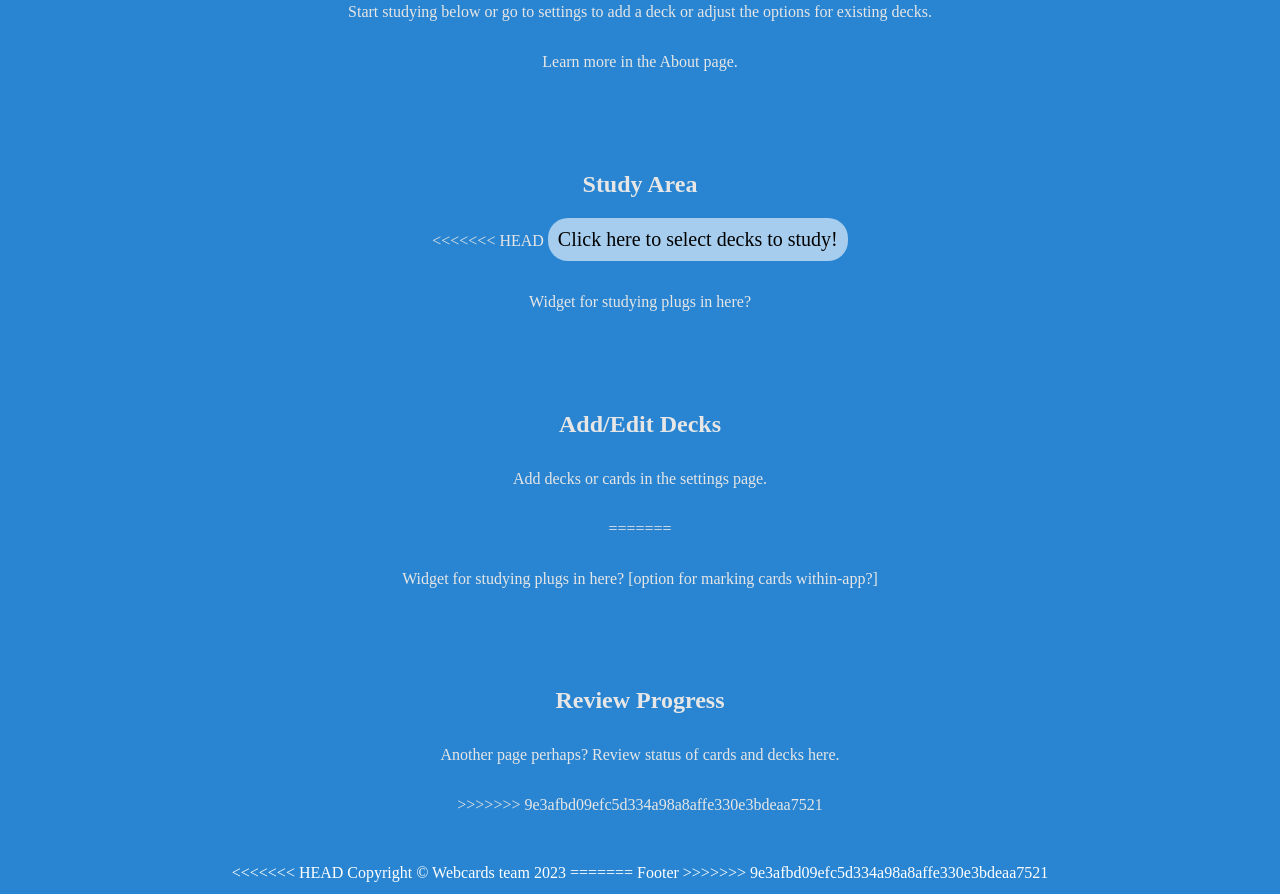
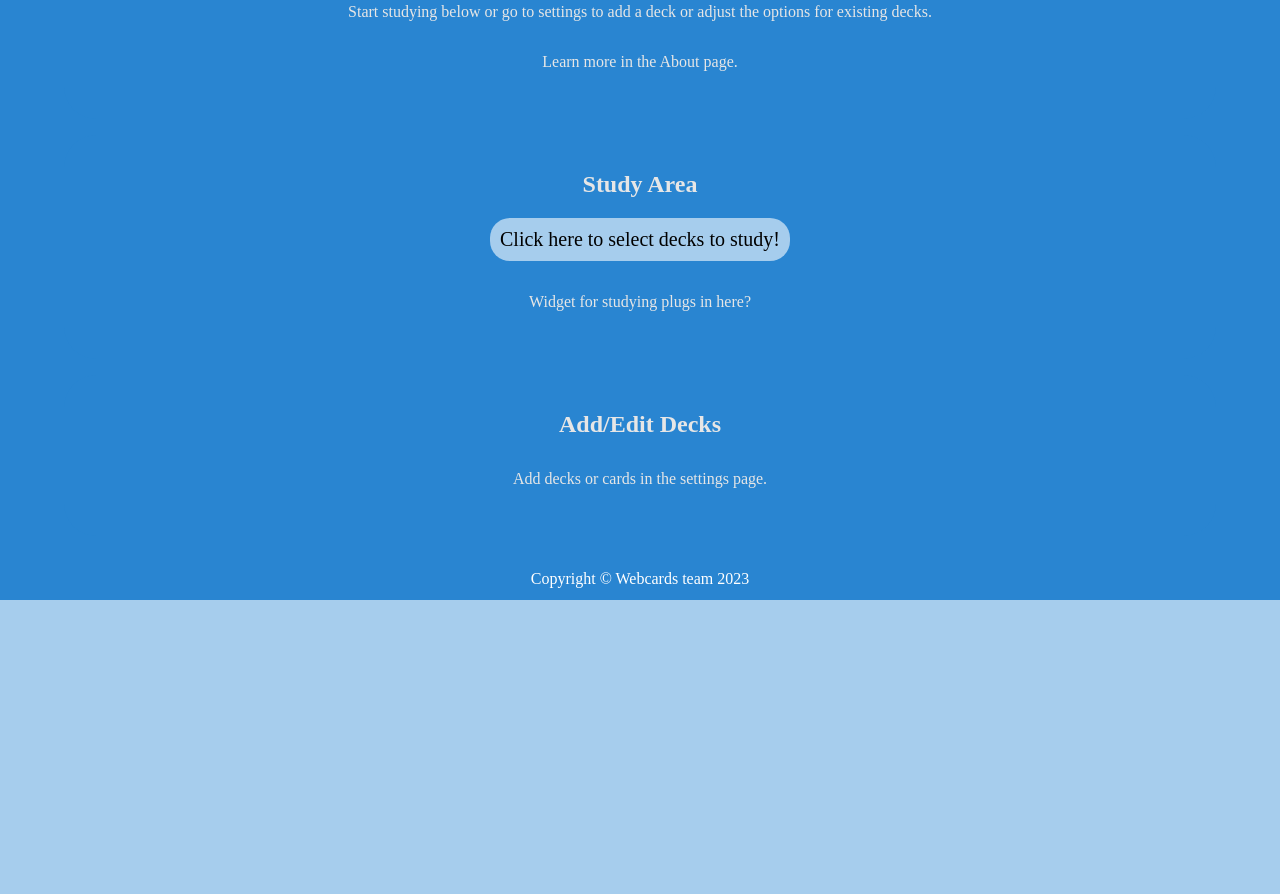
Before and after one commit to BlackHalcyon/WebCards, a plain HTML site: page Frontend/index.html in a window 1280 px wide. Shown: the part 288-1182 px from the top of the page. After the commit the page ends 888 px from the top, so only its background shows below. Drawn offline with Linux system fonts and the light colour scheme.

Commit message:
fixing merge stuff

```diff
--- a/Frontend/index.html
+++ b/Frontend/index.html
@@ -34,13 +34,11 @@ About
 <h2>Welcome to WebCards</h2>
 <p>Start studying below or go to settings to add a deck or adjust the options for existing decks.</p>
 <p>Learn more in the About page. </p>
-<!-- <p></p> -->
 </div>
 
 
 <div class="section">
 <h2>Study Area</h2>
-<<<<<<< HEAD
 <div class="link">
 <a href="study-selection.html" style="text-decoration:none">
 Click here to select decks to study!
@@ -51,14 +49,6 @@ Click here to select decks to study!
 <div class="section">
 <h2>Add/Edit Decks</h2>
 <p>Add decks or cards in the settings page.</p>
-=======
-<p>Widget for studying plugs in here?  [option for marking cards within-app?]</p>
-</div>
-
-<div class="section">
-<h2>Review Progress</h2>
-<p>Another page perhaps?  Review status of cards and decks here.</p>
->>>>>>> 9e3afbd09efc5d334a98a8affe330e3bdeaa7521
 </div>
 
 
@@ -66,11 +56,7 @@ Click here to select decks to study!
 
 <div id="footer">
 <br>
-<<<<<<< HEAD
 Copyright © Webcards team 2023
-=======
-Footer
->>>>>>> 9e3afbd09efc5d334a98a8affe330e3bdeaa7521
 </div>
 
 </body>
```
Also changed, not shown: Frontend/settings.html (+0 -11 lines).
